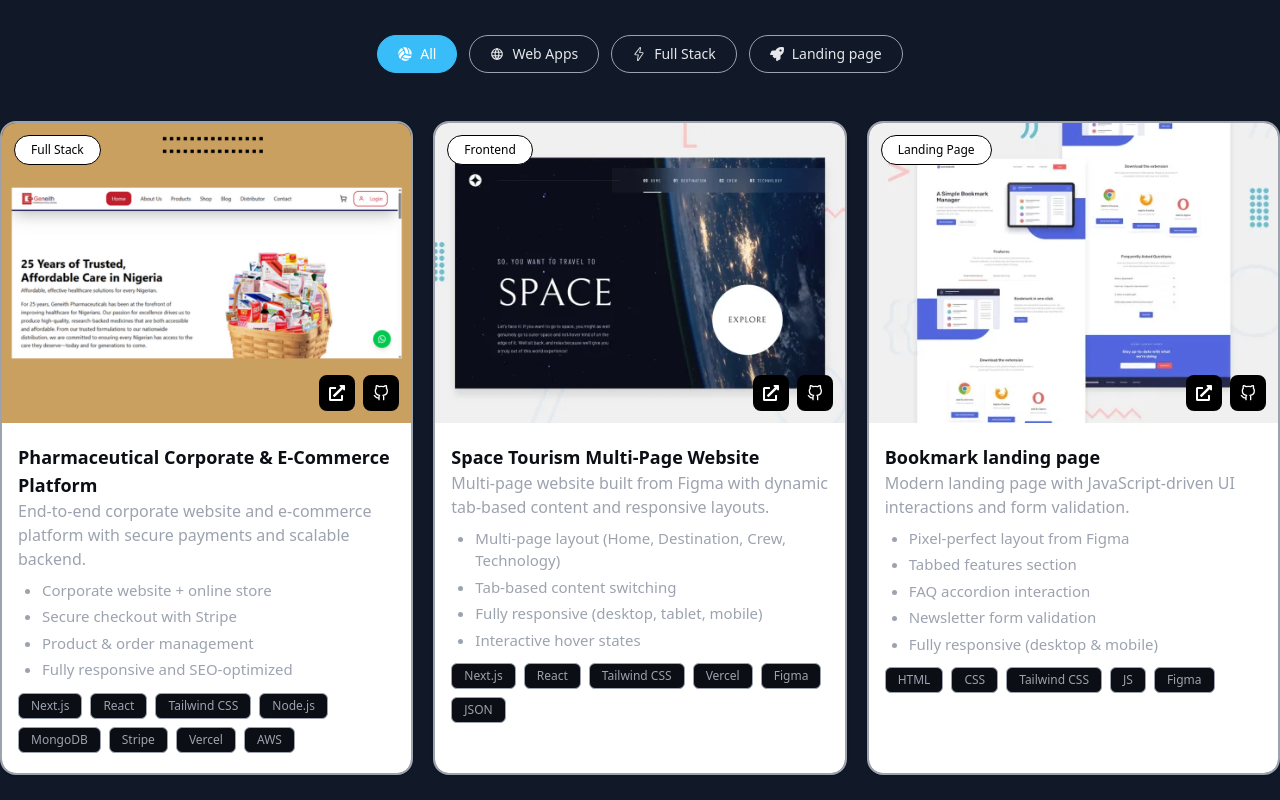
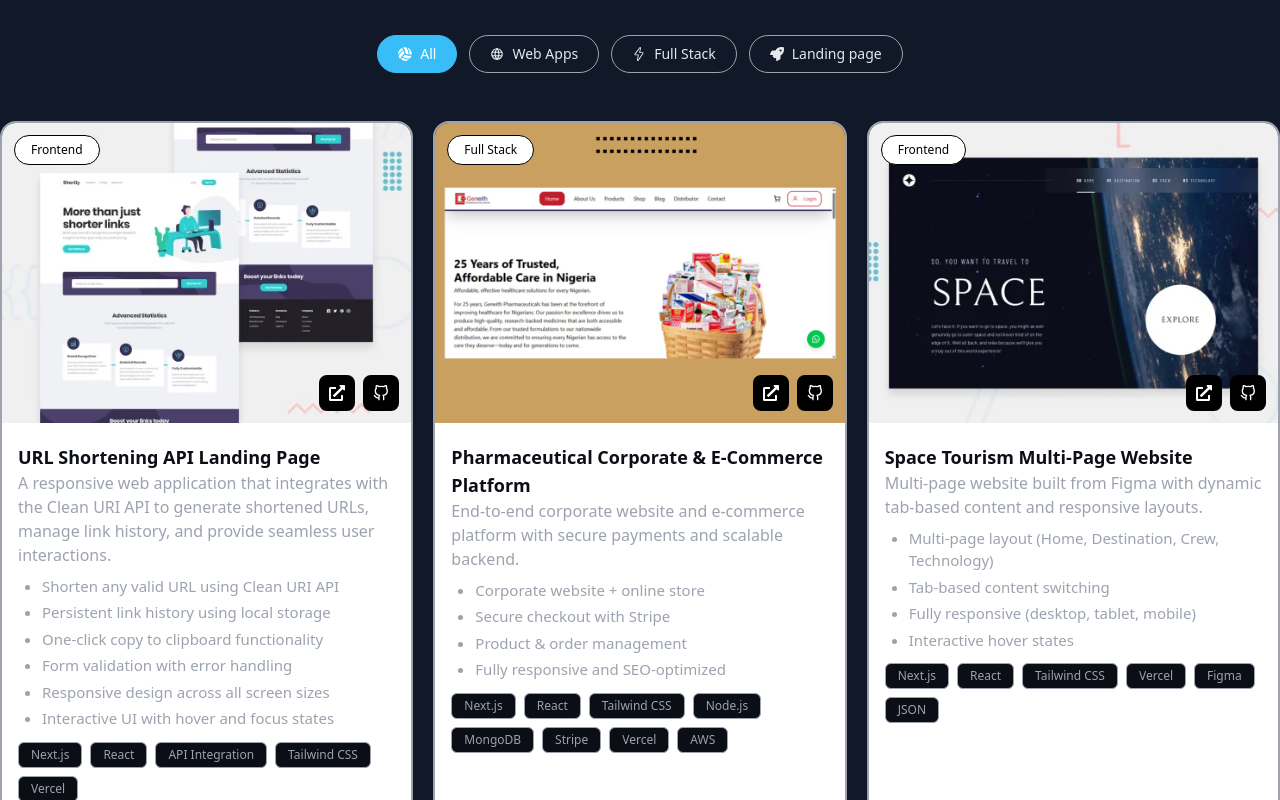
Before and after one commit to franklynxchill/-franklin.dev-portfolio, a Next.js app: page / in a window 1280 px wide. Shown: the part 3200-4000 px from the top of the page. Built offline with nearby package versions, Linux system fonts and the light colour scheme.

Commit message:
updated commit

```diff
--- a/app/components/FeatureSection.tsx
+++ b/app/components/FeatureSection.tsx
@@ -15,6 +15,29 @@ function FeatureSection() {
   const [filter, setFilter] = useState<FilterType>("all")
 
   const projects = [
+    {
+      categories: "frontend",
+      image: "/assets/url-shortening-api-landing-page.webp",
+      title: "URL Shortening API Landing Page",
+      overview: "A responsive web application that integrates with the Clean URI API to generate shortened URLs, manage link history, and provide seamless user interactions.",
+      highlights: [
+        "Shorten any valid URL using Clean URI API",
+        "Persistent link history using local storage",
+        "One-click copy to clipboard functionality",
+        "Form validation with error handling",
+        "Responsive design across all screen sizes",
+        "Interactive UI with hover and focus states",
+      ],
+      liveLink: "https://url-shortening-api-master-eight-lac.vercel.app/",
+      gitlink: "https://github.com/franklynxchill/url-shortening-api-master",
+      stacks: [
+        "Next.js",
+        "React",
+        "API Integration",
+        "Tailwind CSS",
+        "Vercel",
+      ],
+    },
     {
       categories: "fullstack",
       image: "/assets/geneith_pharm_project.png",
```
Also changed, not shown: public/assets/url-shortening-api-landing-page.webp (added).
